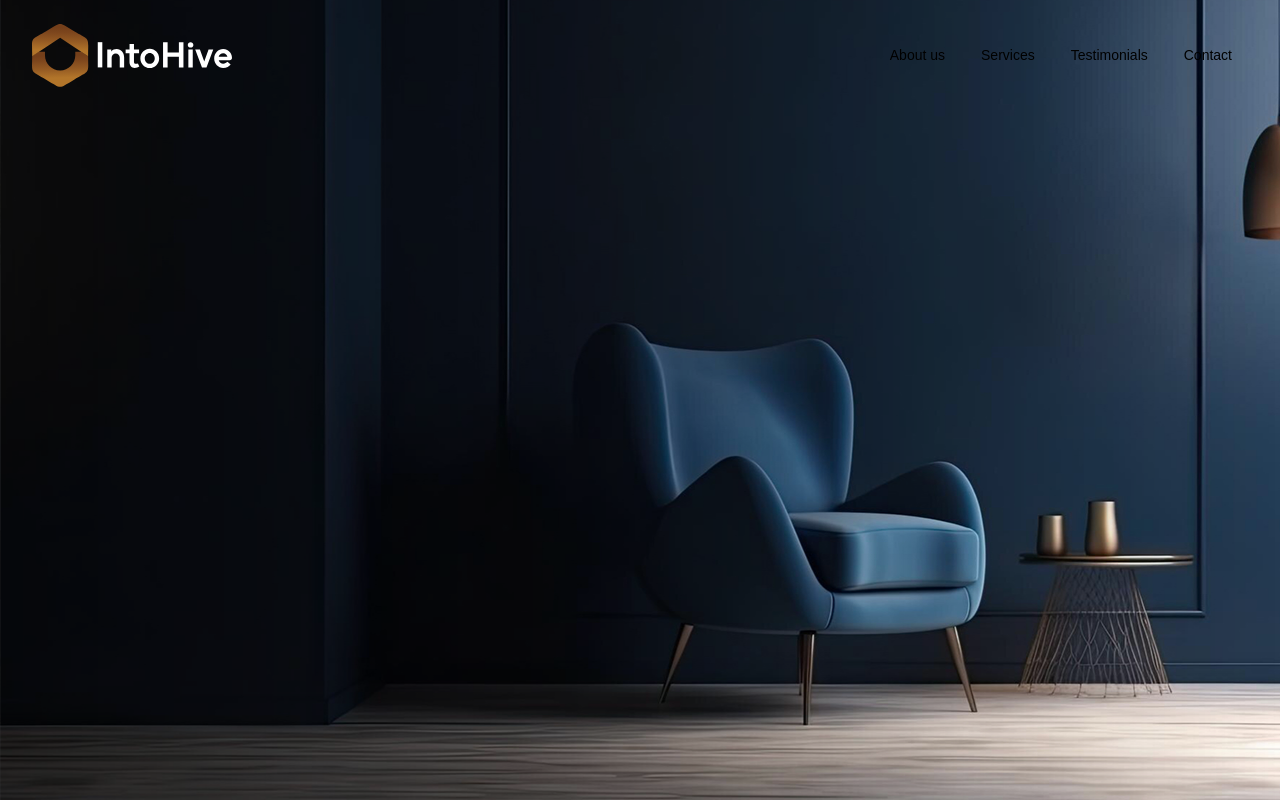
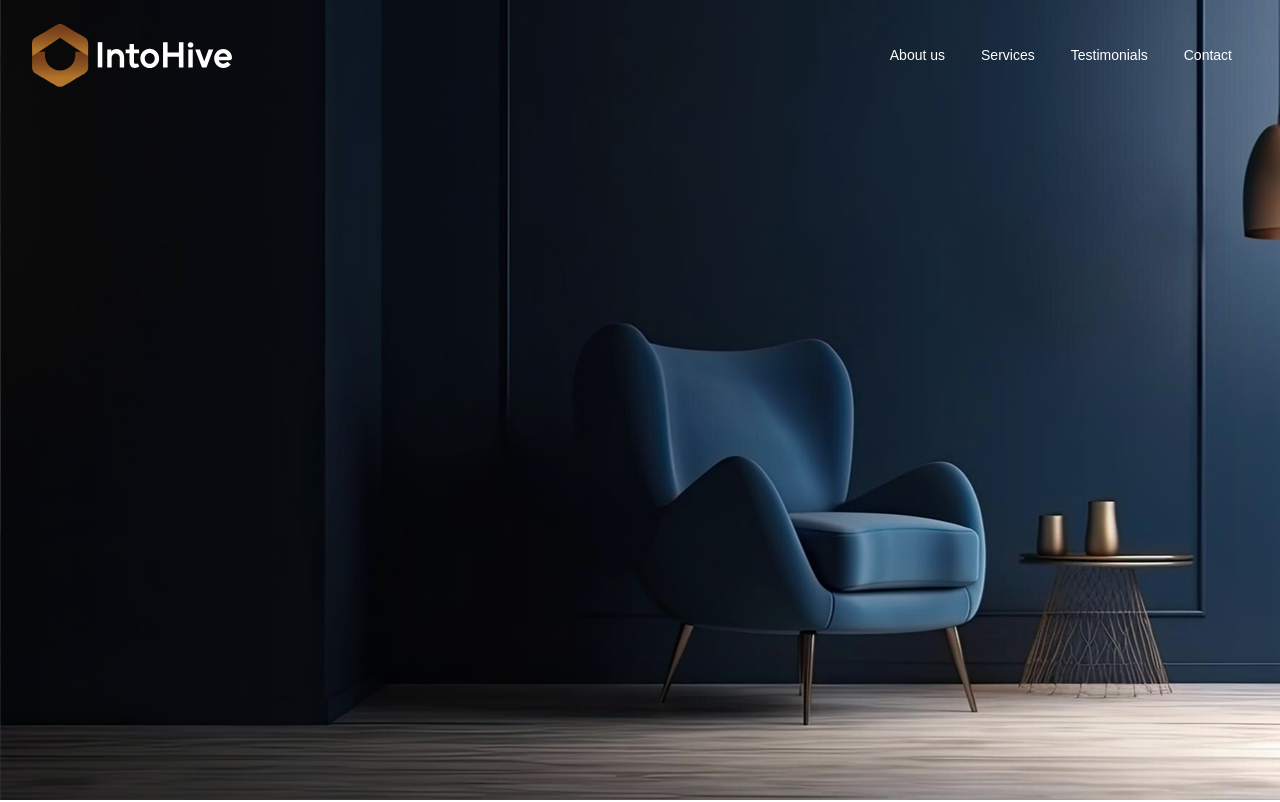
Before and after one commit to kosalram-tonyshive/intohive_web_app, a Next.js app: page / in a window 1280 px wide. Shown: the top 802 px of the page. Built offline with nearby package versions, Linux system fonts and the light colour scheme.

Commit message:
feat: make navbar text white and hide scrollbar

```diff
--- a/src/app/globals.css
+++ b/src/app/globals.css
@@ -18,4 +18,14 @@ body {
   background: var(--background);
   color: var(--foreground);
   font-family: Arial, Helvetica, sans-serif;
+  -ms-overflow-style: none; /* IE and Edge */
+  scrollbar-width: none; /* Firefox */
 }
+
+html {
+  scroll-behavior: smooth;
+}
+
+body::-webkit-scrollbar {
+  display: none;
+}
--- a/src/components/navbar/index.tsx
+++ b/src/components/navbar/index.tsx
@@ -27,8 +27,8 @@ export default function Nav() {
   return (
     <nav
       className={cn(
-        "top-0 z-50 w-full transition-colors",
-        scrolled ? "bg-black text-white sticky" : "bg-transparent text-black absolute",
+        "fixed top-0 z-50 w-full transition-colors",
+        scrolled ? "bg-black text-white" : "bg-transparent text-white",
       )}
     >
       <Container className="flex items-center justify-between p-6">
@@ -41,7 +41,10 @@ export default function Nav() {
               <NavigationMenuItem key={item}>
                 <NavigationMenuLink
                   href={`#${item.toLowerCase().replace(/\s+/g, "-")}`}
-                  className={navigationMenuTriggerStyle()}
+                  className={cn(
+                    navigationMenuTriggerStyle(),
+                    "text-white hover:text-white focus:text-white",
+                  )}
                 >
                   {item}
                 </NavigationMenuLink>
```
